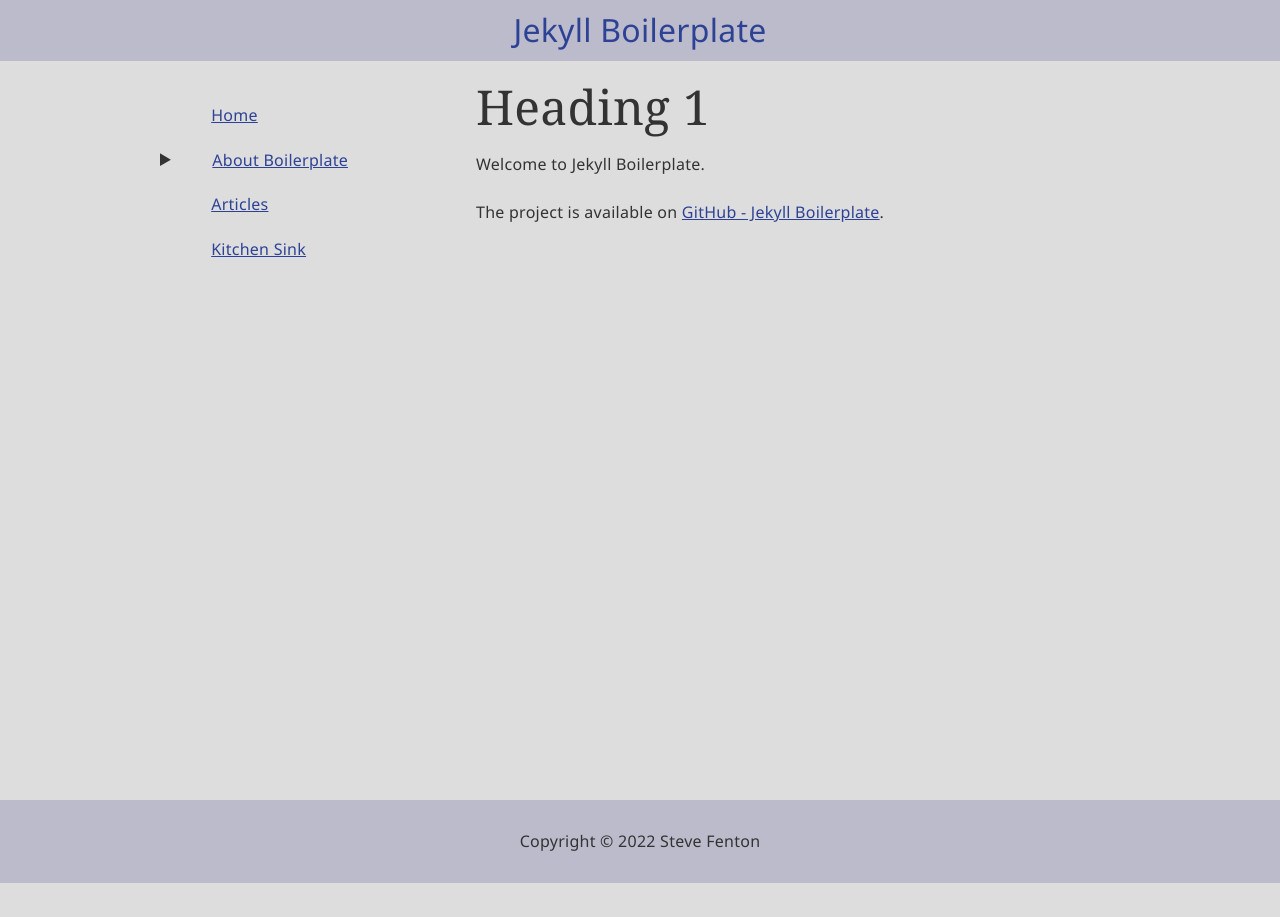
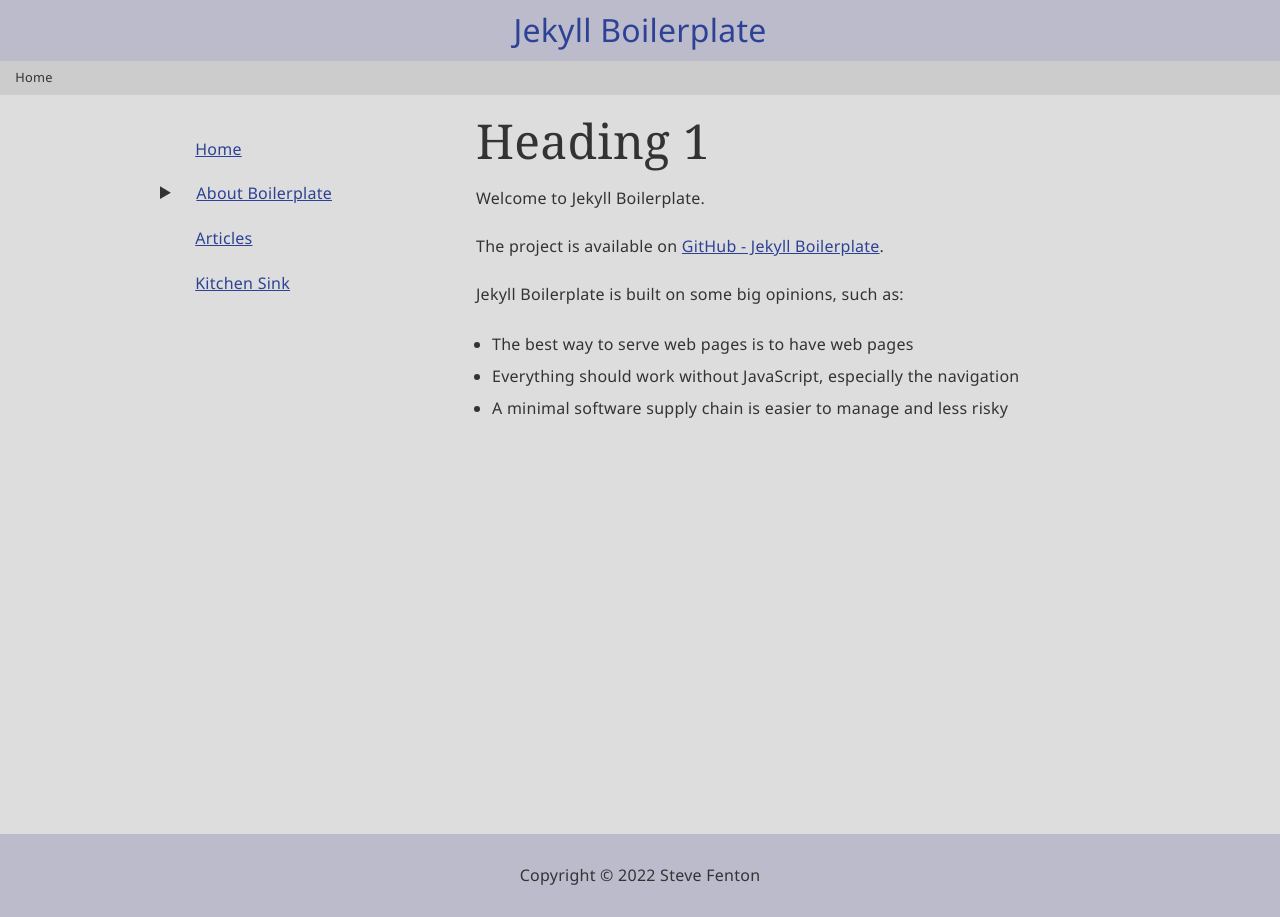
Before and after one commit to Steve-Fenton/jekyll-boilerplate, a Jekyll site: the page built from index.md, in a window 1280 px wide. Built offline with Jekyll 4.4.1, drawn with Linux system fonts in a browser that asks for light colours.

Commit message:
Breadcrumbs

```diff
--- /dev/null
+++ b/_includes/breadcrumbs.html
@@ -0,0 +1,19 @@
+<nav class="site-breadcrumbs">
+    <ol vocab="http://schema.org/" typeof="BreadcrumbList">
+       {% for crumb in breadcrumbs %}
+       {% if forloop.last %}
+       <li property="itemListElement" typeof="ListItem">
+          <span property="name">{{ crumb.title }}</span>
+          <meta property="position" content="{{ crumb.position }}" />
+       </li>
+       {% continue %}
+       {% endif %}
+       <li property="itemListElement" typeof="ListItem">
+          <a property="item" typeof="WebPage" href="{{ crumb.url | relative_url }}">
+             <span property="name">{{ crumb.title }}</span>
+             <meta property="position" content="{{ crumb.position }}" />
+          </a>
+       </li>
+       {% endfor %}
+    </ol>
+ </nav>
--- a/_layouts/default.html
+++ b/_layouts/default.html
@@ -3,6 +3,7 @@
 {% include head.html %}
 <body>
   {% include header.html %}
+  {% include breadcrumbs.html %}
   <div class="content-group">
   {% include navigation.html %}
   {{ content }}
--- /dev/null
+++ b/_plugins/breadcrumbs.rb
@@ -0,0 +1,82 @@
+require_relative 'breadcrumbs/breadcrumb_item.rb'
+
+module Jekyll
+  module Breadcrumbs
+    @@config = {}
+    @@siteAddress = ""
+    @@sideAddresses = {}
+
+    def self.clearAddressCache
+      @@sideAddresses = {}
+    end
+
+    def self.loadAddressCache(site)
+      clearAddressCache
+      site.documents.each { |page| addAddressItem(page.url, page['nav-title'] || page['title'] || '') } # collection files including posts
+      site.pages.each { |page| addAddressItem(page.url, page['nav-title'] || page['title'] || '') } # pages
+      site.posts.docs.each { |page| addAddressItem(page.url, page['nav-title'] || page['title'] || '') } # posts
+    end
+
+    def self.addAddressItem(url, title)
+      key = createAddressCacheKey(url)
+      @@sideAddresses[key] = {:url => url, :title => title}
+    end
+
+    def self.findAddressItem(path)
+      key = createAddressCacheKey(path)
+      @@sideAddresses[key] if key
+    end
+
+    def self.createAddressCacheKey(path)
+      path.chomp("/").empty? ? "/" : path.chomp("/")
+    end
+
+    def self.buildSideBreadcrumbs(side, payload)
+      payload["breadcrumbs"] = []
+      return if side.url == @@siteAddress && root_hide === true
+
+      drop = Jekyll::Breadcrumbs::BreadcrumbItem
+      position = 0
+
+      path = side.url.chomp("/").split(/(?=\/)/)
+      -1.upto(path.size - 1) do |int|
+         joined_path = int == -1 ? "" : path[0..int].join
+         item = findAddressItem(joined_path)
+         if item
+            position += 1
+            item[:position] = position
+            item[:root_image] = root_image
+            payload["breadcrumbs"] << drop.new(item)
+         end
+      end
+    end
+
+   # Config
+   def self.loadConfig(site)
+      config = site.config["breadcrumbs"] || {"root" => {"hide" => false, "image" => false}}
+      root = config["root"]
+      @@config[:root_hide] = root["hide"] || false
+      @@config[:root_image] = root["image"] || false
+
+      @@siteAddress = site.config["baseurl"] || "/"
+      @@siteAddress = "/" if @@siteAddress.empty?
+    end
+
+    def self.root_hide
+      @@config[:root_hide]
+   end
+
+   def self.root_image
+      @@config[:root_image]
+   end
+  end
+end
+
+Jekyll::Hooks.register :site, :pre_render do |site, payload|
+   Jekyll::Breadcrumbs::loadConfig(site)
+  Jekyll::Breadcrumbs::loadAddressCache(site)
+end
+
+Jekyll::Hooks.register [:pages, :documents], :pre_render do |side, payload|
+  Jekyll::Breadcrumbs::buildSideBreadcrumbs(side, payload)
+end
--- /dev/null
+++ b/_plugins/breadcrumbs/breadcrumb_item.rb
@@ -0,0 +1,28 @@
+module Jekyll
+    module Breadcrumbs
+      class BreadcrumbItem < Liquid::Drop
+        extend Forwardable
+
+        def initialize(side)
+          @side = side
+        end
+
+        def position
+          @side[:position]
+        end
+
+        def title
+          @side[:title]
+        end
+
+        def url
+          @side[:url]
+        end
+
+        def rootimage
+          @side[:root_image]
+        end
+
+      end
+    end
+  end
--- a/assets/css/main.css
+++ b/assets/css/main.css
@@ -7,6 +7,9 @@
 
     --fore-head: #333;
     --aft-head: #BBC;
+
+    --fore-breadcrumb: #333;
+    --aft-breadcrumb: #CCC;
 
     --link-head: #2d4295;
     --link-alt-head: #2a4dd8;
@@ -148,6 +151,27 @@
     margin: var(--block-gap) auto 0 auto;
 }
 
+/* Breadcrumbs */
+
+.site-breadcrumbs ol {
+    font-size: 0.8rem;
+    background-color: var(--aft-breadcrumb);
+    color: var(--fore-breadcrumb);
+    padding: 0 1em;
+}
+
+.site-breadcrumbs li {
+    display: inline-block;
+    padding: 0.2em;
+}
+
+.site-breadcrumbs li::before {
+    content: '>'
+}
+
+.site-breadcrumbs li:first-child::before {
+    content: ''
+}
 
 /* Content Group */
 
@@ -173,7 +197,7 @@
 }
 
 .content-group > nav li a {
-    margin-left: calc(var(--marker-size) + 1em);
+    margin-left: calc(var(--marker-size));
 }
 
 .content-group > nav a {
@@ -182,11 +206,11 @@
 }
 
 .content-group > nav li.has-children a {
-    margin-left: 1em;
+    margin-left: 0;
 }
 
 .content-group > nav li.has-children ul {
-    margin-left: calc(var(--marker-size) + 1em);
+    margin-left: calc(var(--marker-size));
 }
 
 .content-group > nav li.has-children ul a {
@@ -231,12 +255,6 @@
     text-align: center;
 }
 
-@media (max-width: 860px) {
-    .content-group {
-        grid-template-columns: auto;
-    }
-}
-
 /* Code Block */
 
 pre.highlight {
@@ -251,3 +269,22 @@
 code {
     font-family: var(--code-font);
 }
+
+@media (max-width: 860px) {
+    .content-group {
+        grid-template-columns: auto;
+    }
+
+    /* Extra Margin on Mobile for Nav */
+    .content-group > nav li.has-children a {
+        margin-left: 1em;
+    }
+
+    .content-group > nav li a {
+        margin-left: calc(var(--marker-size) + 1em);
+    }
+
+    .content-group > nav li.has-children ul {
+        margin-left: calc(var(--marker-size) + 1em);
+    }
+}
--- a/assets/js/main.js
+++ b/assets/js/main.js
@@ -1,4 +1,4 @@
-/** Utility */
+/** Utility Functions */
 (function(){
     var debounce = null;
 
@@ -74,4 +74,4 @@
             summary.setAttribute('open', 'open');
         }
     }
-}())
+}());
--- a/index.md
+++ b/index.md
@@ -13,3 +13,9 @@
 Welcome to Jekyll Boilerplate.
 
 The project is available on [GitHub - Jekyll Boilerplate](https://github.com/Steve-Fenton/jekyll-boilerplte).
+
+Jekyll Boilerplate is built on some big opinions, such as:
+
+- The best way to serve web pages is to have web pages
+- Everything should work without JavaScript, especially the navigation
+- A minimal software supply chain is easier to manage and less risky
```
